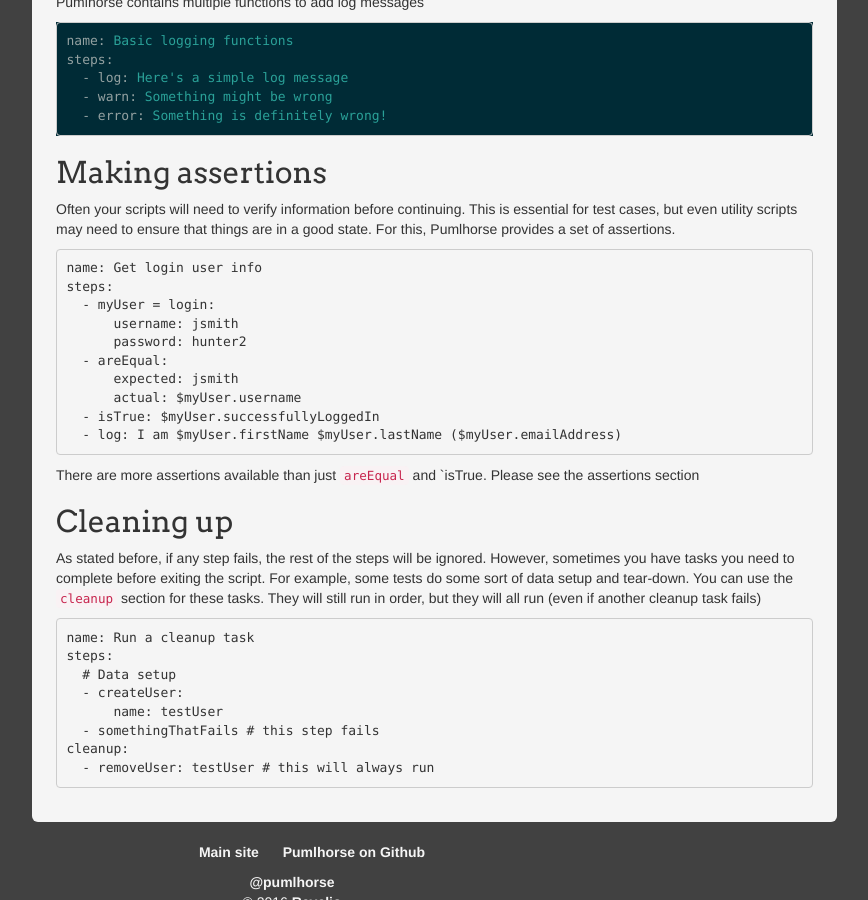
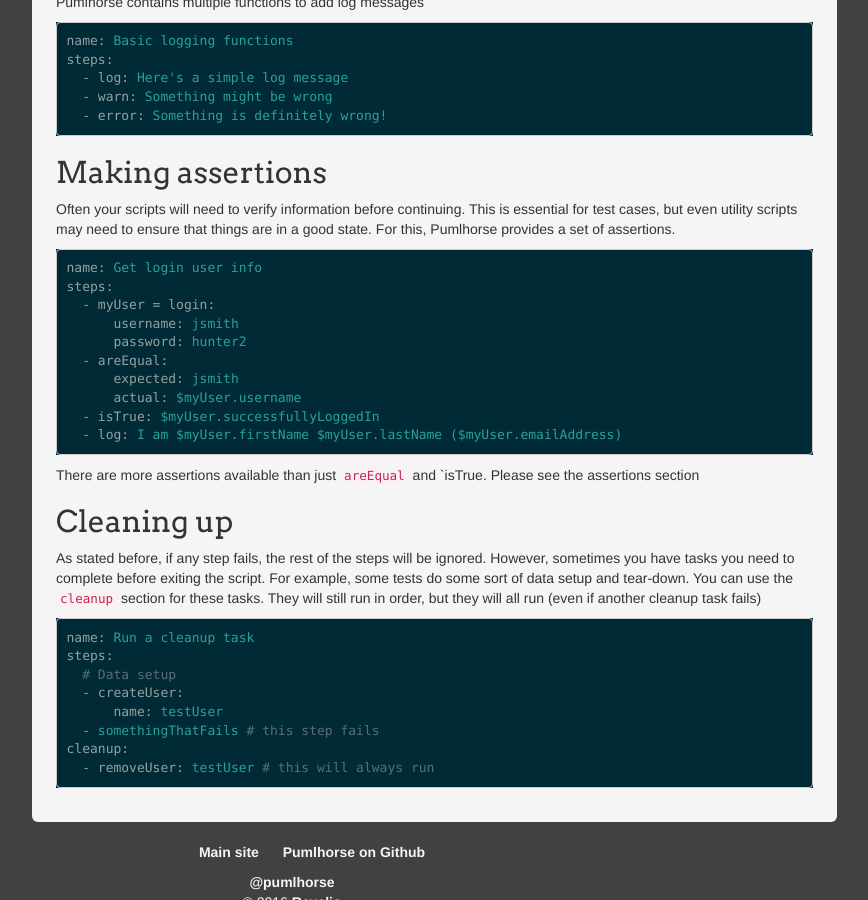
Before and after one commit to pumlhorse/pumlhorse.github.io, a Jekyll site: the page built from v1/index.md, in a window 1280 px wide and 900 px high, scrolled down 1879 px. Shown: the whole window, without its empty margins (348-1216 px from the left). Built offline with Jekyll 4.4.1, drawn with Linux system fonts in a browser that asks for light colours; nearby versions of some CDN libraries.

Commit message:
Fixed markup languages

````diff
--- a/v1/index.md
+++ b/v1/index.md
@@ -11,8 +11,6 @@
 A `.puml` file is written in [YAML](http://www.yaml.org/) format. This should make it familiar with anyone who has worked with JSON data.
 However, it has better readability due to the reduced dependency on curly braces, quotation marks, and commas.
 Instead, it uses whitespace to organize information.
-
-{:toc}
 
 ## Anatomy of a script
 
@@ -110,7 +108,7 @@
 test cases, but even utility scripts may need to ensure that things are in a good state.
 For this, Pumlhorse provides a set of assertions.
 
-```yamljs
+```yaml
 name: Get login user info
 steps:
   - myUser = login:
@@ -132,7 +130,7 @@
 some tests do some sort of data setup and tear-down. You can use the `cleanup` section for these tasks.
 They will still run in order, but they will all run (even if another cleanup task fails)
 
-```yamljs
+```yaml
 name: Run a cleanup task
 steps:
   # Data setup
````
